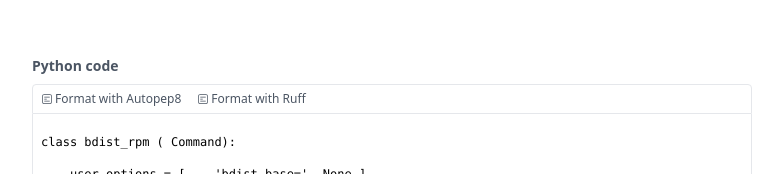
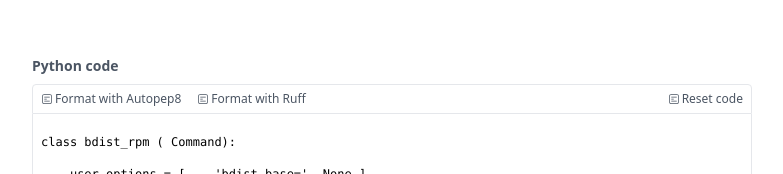
Before and after one commit to kevinjhanna/demo-python-formatting-on-react, a React (Create React App) app: page / in a window 1280 px wide. Shown: the part 112-286 px from the top of the page, without its empty margins (248-1031 px from the left). Built offline with nearby package versions, Linux system fonts and the light colour scheme.

Commit message:
Add reset code

```diff
--- a/public/output.css
+++ b/public/output.css
@@ -585,12 +585,12 @@ video {
   align-items: center;
 }
 
-.justify-start {
-  justify-content: flex-start;
+.justify-center {
+  justify-content: center;
 }
 
-.justify-center {
-  justify-content: center;
+.justify-between {
+  justify-content: space-between;
 }
 
 .gap-x-0 {
--- a/src/App.js
+++ b/src/App.js
@@ -46,17 +46,18 @@ function App() {
     setElapsedTime(elapsedTime);
   };
 
+  const resetCode = () => {
+    setPythonCode(unformattedPythonCodeSample);
+  }
+
   return (
     <div class="flex items-center justify-center w-100 h-screen">
       <main class="bg-white w-4/5 max-w-[720px]">
         <p class="text-gray-600 text-sm font-semibold mb-2">Python code</p>
         <div>
+          <div class="border border-gray-200 w-full rounded-t px-1 py-1 flex flex-row items-center justify-between gap-x-2">
             <div
-            class="border border-gray-200 w-full rounded-t px-1 py-1 flex flex-row items-center justify-start gap-x-2"
-            style={{
-              top: 0,
-              left: 0,
-            }}
+              className="flex gap-x-2 items-center"
             >
               <div
                 class="text-xs text-gray-600 cursor-pointer hover:bg-gray-100 rounded-b rounded-t-none px-1 py-0.5 flex flex-row items-center gap-x-0.5"
@@ -72,7 +73,21 @@ function App() {
                 <FormatIcon />
                 Format with Ruff
               </div>
-            { !!elapsedTime && <div className="text-gray-600 text-xs">Elapsed time: {elapsedTime.toFixed(2)}ms</div>}
+              {!!elapsedTime && (
+                <div className="text-gray-600 text-xs">
+                  Elapsed time: {elapsedTime.toFixed(2)}ms
+                </div>
+              )}
+            </div>
+            <div>
+              <div
+                class="text-xs text-gray-600 cursor-pointer hover:bg-gray-100 rounded-b rounded-t-none px-1 py-0.5 flex flex-row items-center gap-x-0.5"
+                onClick={resetCode}
+              >
+                <FormatIcon />
+                Reset code
+              </div>
+            </div>
           </div>
           <textarea
             class="border-x border-b border-gray-200 rounded-b resize-none py-1 px-2 font-mono text-xs outline-none focus:outline-none w-full"
```
Lines whose indentation alone changed are shown as unchanged.
